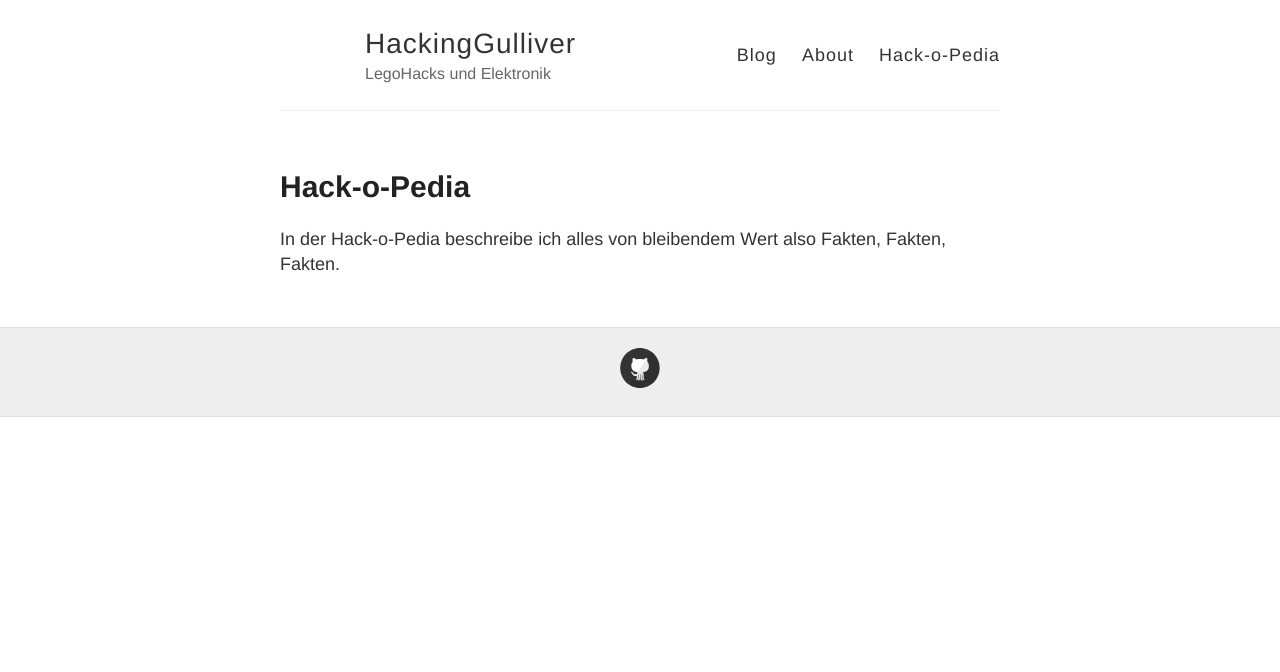
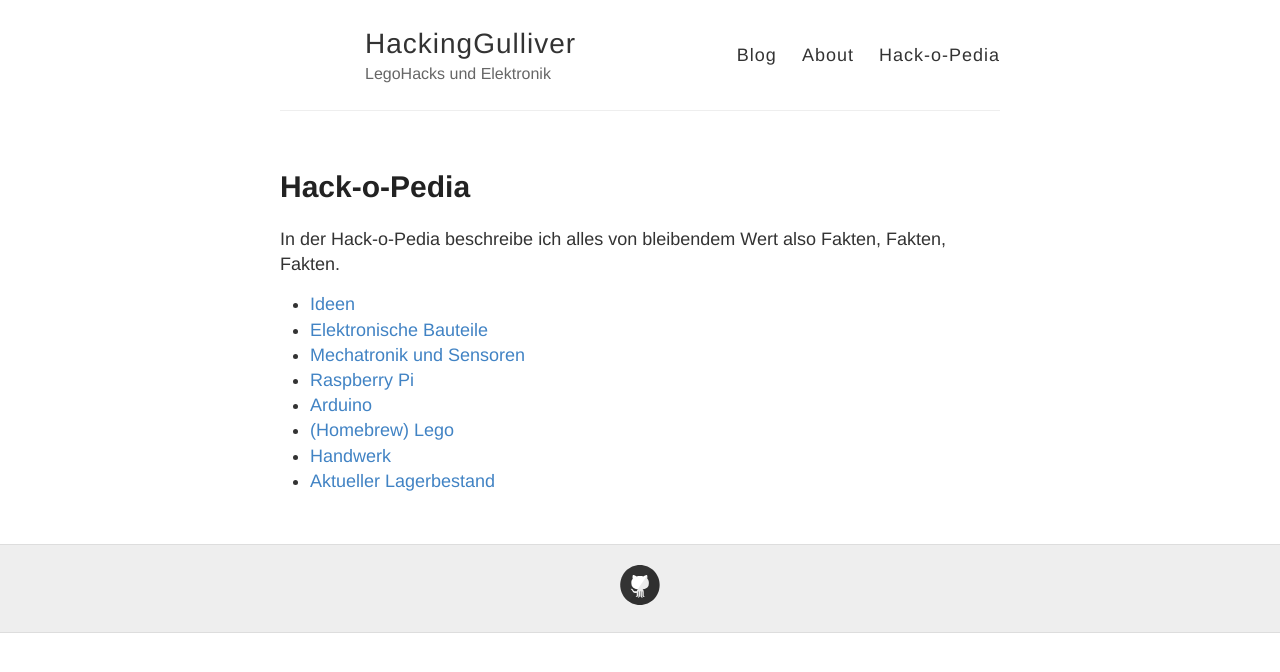
Before and after one commit to HackingGulliver/hackinggulliver.github.io, a Jekyll site: the page built from Hack-o-Pedia.md, in a window 1280 px wide. Shown: the top 672 px of the page. Built offline with Jekyll 4.4.1, drawn with Linux system fonts in a browser that asks for light colours; Markdown is read by kramdown in place of the engine named in the settings.

Commit message:
Grundstruktur der Hack-o-Pedia angelegt

```diff
--- /dev/null
+++ b/Gemfile
@@ -0,0 +1,2 @@
+source 'https://rubygems.org'
+gem 'github-pages'
--- a/Hack-o-Pedia.md
+++ b/Hack-o-Pedia.md
@@ -1,7 +1,16 @@
 ---
 layout: page
 title: Hack-o-Pedia
-permalink: /Hack-o-Pedia/
+permalink: /hackopedia/
 ---
 
 In der Hack-o-Pedia beschreibe ich alles von bleibendem Wert also Fakten, Fakten, Fakten.
+
+* [Ideen](Ideen)
+* [Elektronische Bauteile](Bauteile)
+* [Mechatronik und Sensoren](Mechatronik)
+* [Raspberry Pi](RaspberryPi)
+* [Arduino](Arduino)
+* [(Homebrew) Lego](Lego)
+* [Handwerk](Handwerk)
+* [Aktueller Lagerbestand](Lager)
--- a/_layouts/default.html
+++ b/_layouts/default.html
@@ -28,7 +28,7 @@
           <nav>
             <a href="{{ site.baseurl }}/">Blog</a>
             <a href="{{ site.baseurl }}/about">About</a>
-            <a href="{{ site.baseurl }}/Hack-o-Pedia">Hack-o-Pedia</a>
+            <a href="{{ site.baseurl }}/hackopedia">Hack-o-Pedia</a>
           </nav>
         </header>
       </div>
```
Also changed, not shown: _posts/2016-03-01-Hackopedia-angelegt.md (added, +6 -0 lines), hackopedia/Bauteile.md (added, +14 -0 lines), hackopedia/Bauteile/A4988.md (added, +6 -0 lines), hackopedia/Bauteile/L9110S.md (added, +6 -0 lines), hackopedia/Bauteile/LM2596.md (added, +14 -0 lines), hackopedia/Ideen.md (added, +16 -0 lines), Gemfile.lock (added), 1 other file.
